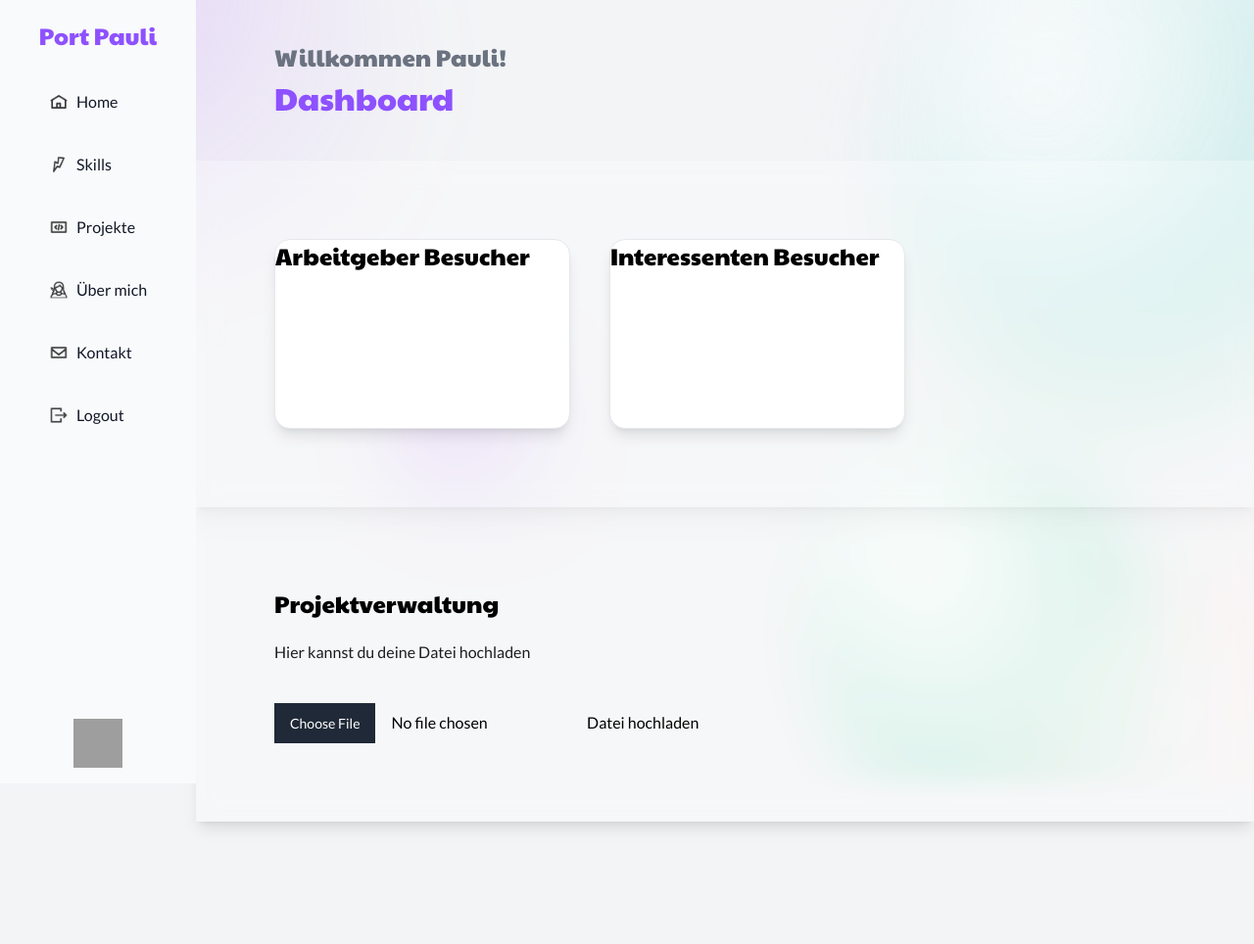
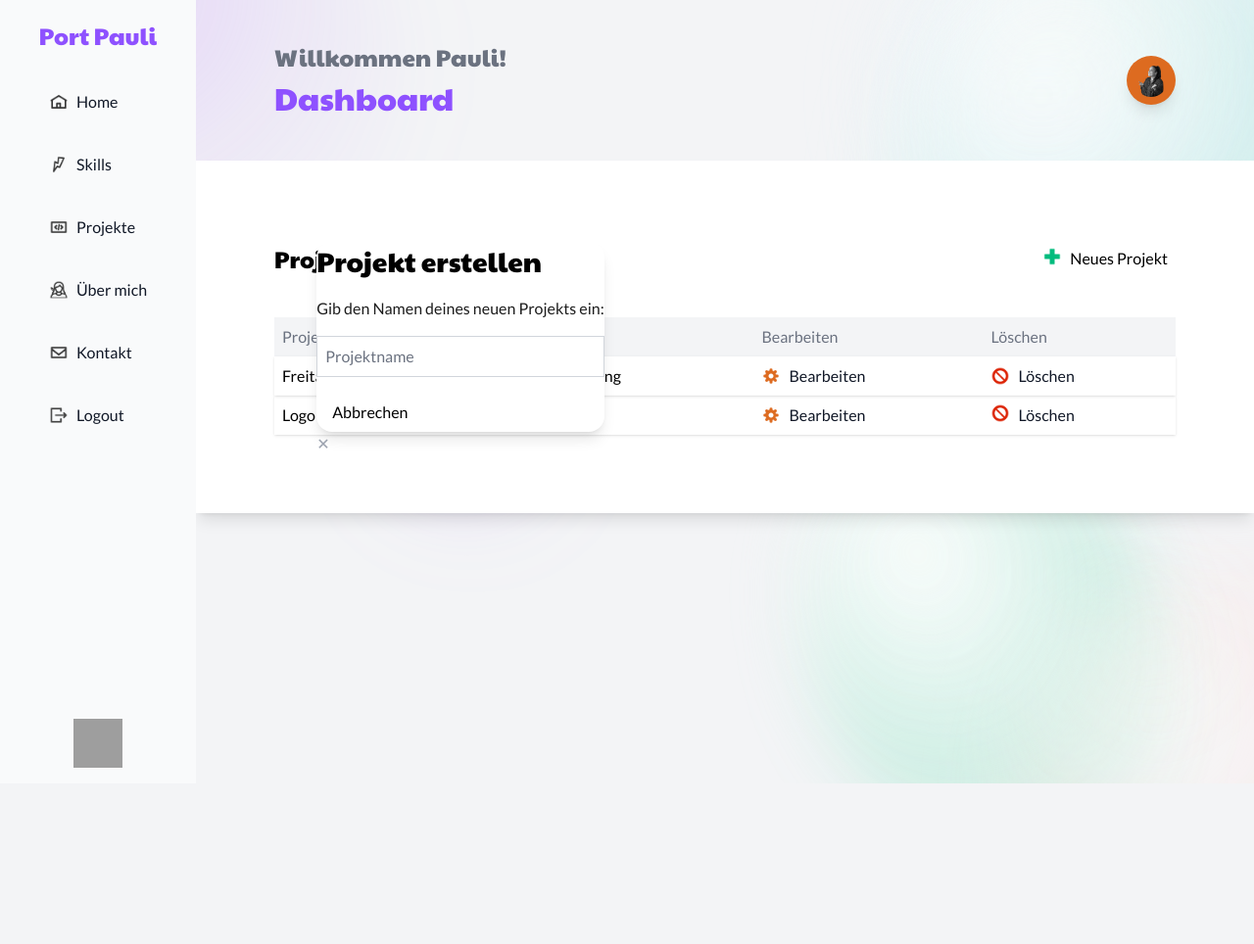
Before and after one commit to PaulinaAnnaMisa/PortPauli, a PHP site: page /www/backend/dashboard.php in a window 1280 px wide. Shown: the whole page at 98% size. Run offline with PHP 8.4, Linux system fonts and the light colour scheme; the visitor is signed in with stand-in values (Sample User, id 1); a map, chart or similar area stays blank; grey boxes are pictures that could not be loaded.

Commit message:
admin panel layout

```diff
--- a/www/backend/dashboard.php
+++ b/www/backend/dashboard.php
@@ -1,14 +1,11 @@
 <?php
 session_start();
-
 // Überprüfe, ob der Benutzer bereits angemeldet ist
 if (!isset($_SESSION["login_id"])) {
   header("Location: ../frontend/login.html");
   exit();
 }
 ?>
-
-
 <!DOCTYPE html>
 <html lang="de" class="scroll-smooth">
 
@@ -29,7 +26,6 @@ if (!isset($_SESSION["login_id"])) {
     <a href="home.html" class="">
       <h3 class="mt-5 text-violet-500 text-2xl text-center">Port Pauli</h3>
     </a>
-
     <!--Navigation -->
     <nav id="nav" class="flex flex-col items-start">
       <ul
@@ -105,69 +101,166 @@ if (!isset($_SESSION["login_id"])) {
     </div>
   </aside>
 
+
   <!--Content-->
-  <section id="adminContent" class="flex flex-col flex-1 ml-[200px]">
+  <section id="adminContent" class="flex flex-col flex-1 mr-[200px] ml-[200px]">
+
 
     <!-- Header-->
     <header
       id="adminHeader"
-      class="flex flex-col justify-start items-start my-10">
-      <div
-        id="headerText"
-        class="flex flex-col justify-start items-start ml-20">
+      class="flex justify-between items-center my-10 px-20">
+      <div id="headerText"
+        class="flex flex-col">
         <h3 class="text-gray-500">Willkommen Pauli!</h3>
         <h1 class="text-violet-500">Dashboard</h1>
       </div>
+      <div id="avatar" class="flex-shrink-0 w-[50px] h-[50px]">
+        <img src="../frontend/src/images/start/Paulina_Anna_Misa_840x840px.png" alt="Bild von Pauli" class="bg-orange-500 shadow-lg p-2 rounded-full scale-100 hover:scale-105 duration-300 ease-in-out">
+      </div>
     </header>
-
     <!-- Main-->
     <main class="flex flex-col m-0 p-0 min-h-screen">
 
-      <!-- Analyses-->
-      <section
-        id="analyses"
-        class="flex justify-start items-start gap-10 bg-white/30 shadow-lg backdrop-blur-md ml-10 p-20 w-1/3">
 
-        <!-- Arbeitgeber -->
-        <div class="items-center bg-white shadow-lg p-6 border border-gray-200 rounded-2xl">
-          <h3 class="mb-2 font-semibold text-gray-800 text-xl">Arbeitgeber Besucher</h3>
-          <canvas id="employerChart" class=""></canvas>
+
+      <!-- Project Menagement-->
+      <section id="projectManagement" class="flex flex-col justify-start bg-white shadow-lg backdrop-blur-md ml-10 p-20">
+        <div class="flex justify-between items-center">
+          <h3 class="">Projektverwaltung</h3>
+          <button id="btnAdd" class="flex gap-2 p-2 cursor-pointer" onclick="toggleModal(true)">
+            <img src="/../frontend/src/images/admin/Icons-add-emerald.png" alt="" class="w-[20px] object-cover">Neues Projekt
+          </button>
+        </div>
+        <!-- Modal-Hintergrund -->
+        <div id="popupNewProject" class="z-50 fixed inset-0 flex justify-center items-center bg-black bg-opacity-50 w-1/2">
+          <!-- Modal-Inhalt -->
+          <div class="relative bg-white shadow-lg p-6 rounded-2xl max-w-md">
+            <h2 class="mb-4 font-semibold text-xl">Projekt erstellen</h2>
+            <p class="mb-4 text-gray-600">Gib den Namen deines neuen Projekts ein:</p>
+
+            <input
+              type="text"
+              class="mb-4 p-2 border border-gray-300 rounded-lg outline-none focus:ring-2 focus:ring-blue-500 w-full"
+              placeholder="Projektname" />
+
+            <div class="flex justify-end gap-3">
+              <button
+                onclick="toggleModal(false)"
+                class="bg-gray-200 hover:bg-gray-300 px-4 py-2 rounded-lg">
+                Abbrechen
+              </button>
+              <button
+                onclick="alert('Projekt gespeichert!'); toggleModal(false)"
+                class="bg-blue-600 hover:bg-blue-700 px-4 py-2 rounded-lg text-white">
+                Speichern
+              </button>
             </div>
 
-        <!-- Interessenten -->
-        <div class="bg-white shadow-lg p-6 border border-gray-200 rounded-2xl">
-          <h3 class="mb-2 font-semibold text-gray-800 text-xl">Interessenten Besucher</h3>
-          <canvas id="interestChart"></canvas>
+            <!-- Schließen-Button (oben rechts) -->
+            <button
+              onclick="toggleModal(false)"
+              class="top-3 right-3 absolute text-gray-400 hover:text-gray-600">
+              ✕
+            </button>
+          </div>
         </div>
 
+        <div id="projectsM" class="mt-10">
+          <div class="w-[50vw] h-[50vh] overflow-x-auto">
+            <table class="w-full border-separate border-spacing-y-4 table-auto">
+              <!-- Header -->
+              <thead class="bg-gray-100 py-5 pl-5 text-start">
+                <tr class="">
+                  <th class="px-2 py-2 font-medium text-gray-500 text-start">Projektname</th>
+                  <th class="font-medium text-gray-500 text-start">Kategorie</th>
+                  <th class="font-medium text-gray-500 text-start">Bearbeiten</th>
+                  <th class="font-medium text-gray-500 text-start">Löschen</th>
+                </tr>
+              </thead>
+              <!-- Body -->
+              <tbody class="pl-5">
+                <tr class="hover:bg-gray-50 shadow-sm">
+                  <td class="px-2 py-2 whitespace-nowrap">Freitagsidee</td>
+                  <td class="py-2 whitespace-nowrap">Webentwicklung</td>
+                  <td class="py-2 whitespace-nowrap">
+                    <!-- Bearbeiten Button -->
+                    <button class="flex items-center gap-2 py-1 text-gray-900 cursor-pointer">
+                      <img src="../frontend/src/images/admin/Icons-edit-orange.png" alt="" class="w-[20px]">
+                      Bearbeiten
+                    </button>
+                  </td>
+                  <td class="px-6 py-6 text-start whitespace-nowrap">
+                    <!-- Löschen Button -->
+                    <button class="flex items-center gap-2 py-1 text-gray-900 cursor-pointer">
+                      <img src="../frontend/src/images/admin/Icons-delete-red.png" alt="" class="w-[20px]">
+                      Löschen
+                    </button>
+                  </td>
+                </tr>
+                <!-- Weitere Projekte -->
+                <tr class="hover:bg-gray-50 shadow-sm rounded-lg">
+                  <td class="px-2 py-2 text-start whitespace-nowrap">Logo</td>
+                  <td class="py-2 text-start whitespace-nowrap">Design</td>
+                  <td class="py-2 py-6 text-start whitespace-nowrap">
+                    <!-- Bearbeiten Button -->
+                    <button class="flex items-center gap-2 hover:bg-blue-600 py-1 text-gray-900 cursor-pointer">
+                      <img src="../frontend/src/images/admin/Icons-edit-orange.png" alt="" class="w-[20px]">
+                      Bearbeiten
+                    </button>
+                  </td>
+                  <td class="py-2 text-start whitespace-nowrap">
+                    <!-- Löschen Button -->
+                    <button class="flex items-start gap-2 ml-2 py-1 text-gray-900 cursor-pointer">
+                      <img src="../frontend/src/images/admin/Icons-delete-red.png" alt="" class="w-[20px]">
+                      Löschen
+                    </button>
+                  </td>
+                </tr>
+              </tbody>
+            </table>
+          </div>
+        </div>
+        </div>
+        <!--
+<hr>
+<section id="projectM1" class="flex pt-5 pb-5">
+<div id="projectTitle">
+<p class=""><strong> ${name}</strong></p>
+</div>
+<div id="projectCategory">
+<p class=""><strong> ${Kategorie}</strong></p>
+</div>
+<div id="projectEdit">
+<button id="btnEdit">
+<img src="../frontend/src/images/admin/Icons-edit-orange.png" alt="" class="w-[10px] h-[10px]">
+</button>
+</div>
+<div id="projectDelete">
+<button id="btnDelete">
+<img src="../frontend/src/images/admin/Icons-delete-red.png" alt="" class="w-[10px] h-[10px]">
+</button>
+</div>
 </section>
-
-      <!-- Project Menagement-->
-      <section
-        id="projectManagement"
-        class="flex flex-col justify-start items-start bg-white/30 shadow-lg backdrop-blur-md ml-10 p-20">
-        <h3 class="">Projektverwaltung</h3>
-
+<hr class="bg-gray-100">
+</div>-->
+        <!--Upload
 <section id="projectsupload">
 <p class="mt-5 mb-10">Hier kannst du deine Datei hochladen</p>
-
 <form action="upload.php" method="post" enctype="multipart/form-data">
 <input type="file" name="fileToUpload" id="fileToUpload">
 <input type="submit" value="Datei hochladen" name="submit">
 </form>
-        </section>
+</section>-->
       </section>
     </main>
   </section>
-
   <!-- Container for orbs (behind the content) -->
   <div id="orbs" aria-hidden="true" class="-z-10 absolute inset-0">
     <div id="circle-3d"></div>
   </div>
-
   <!--JavaScripts-->
   <script src="../frontend/src/js/animation.js"></script>
-  <script src="../frontend/src/js/logos.js"></script>
   <script src="../frontend/src/js/darkmode.js"></script>
   <script src="../frontend/src/js/stats.js"></script>
 </body>
--- a/www/frontend/src/css/input.css
+++ b/www/frontend/src/css/input.css
@@ -129,6 +129,7 @@ b {
   font-weight: 600;
 }
 
+
 #orbs {
   position: fixed;
   inset: 0;
```
Also changed, not shown: www/frontend/src/images/admin/Icons-add-emerald.png (added), www/frontend/src/images/admin/Icons-add.png (added), www/frontend/src/images/admin/Icons-delete-red.png (added), www/frontend/src/images/admin/Icons-delete.png (added), www/frontend/src/images/admin/Icons-edit-orange.png (added), www/frontend/src/images/admin/Icons-edit.png (added), www/frontend/src/images/admin/Icons-projects-violet.png (added), www/frontend/src/images/admin/Icons-projects.png (added), www/frontend/src/images/projects/design-print.jpg. Lines whose indentation alone changed are shown as unchanged.
